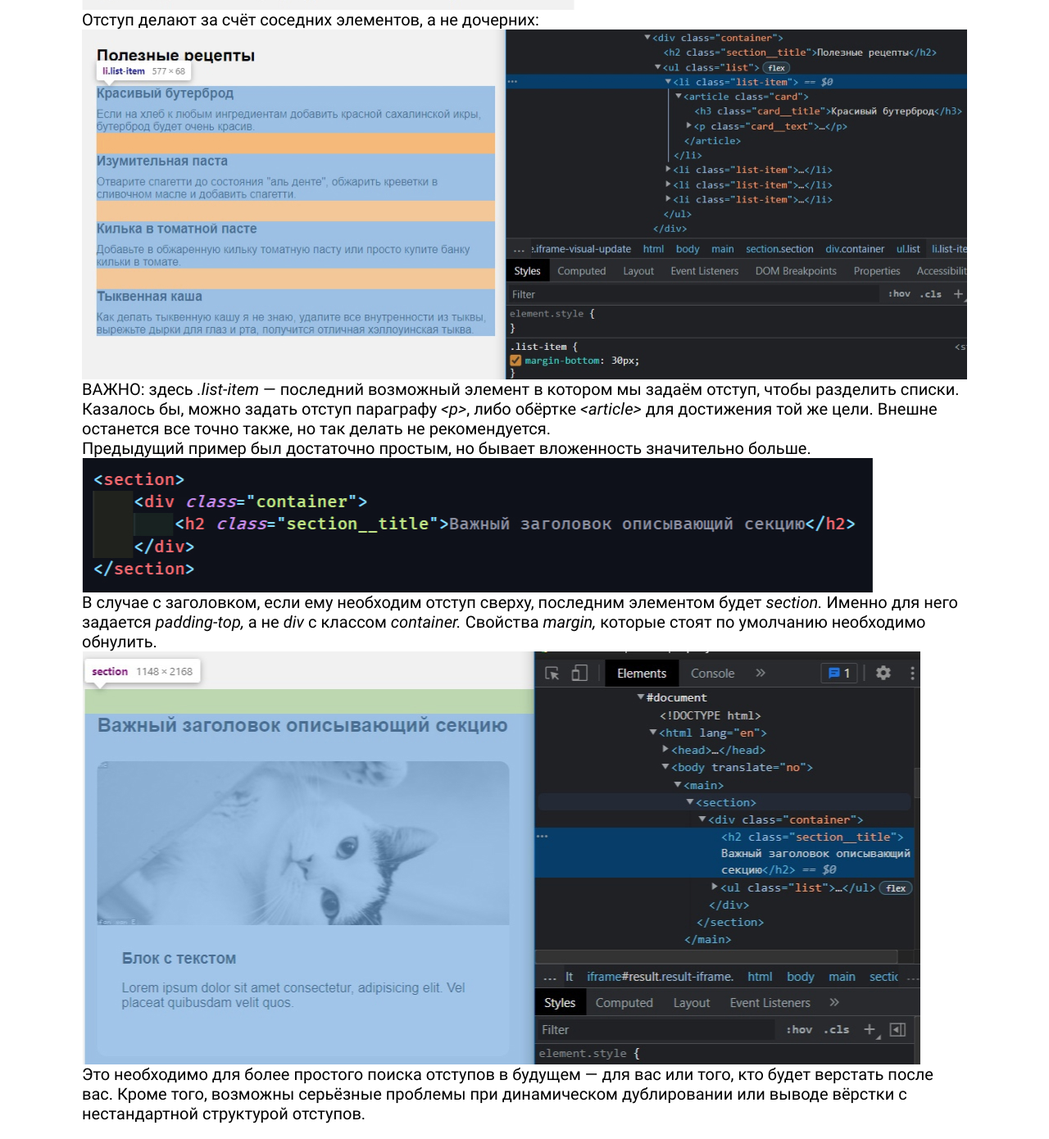
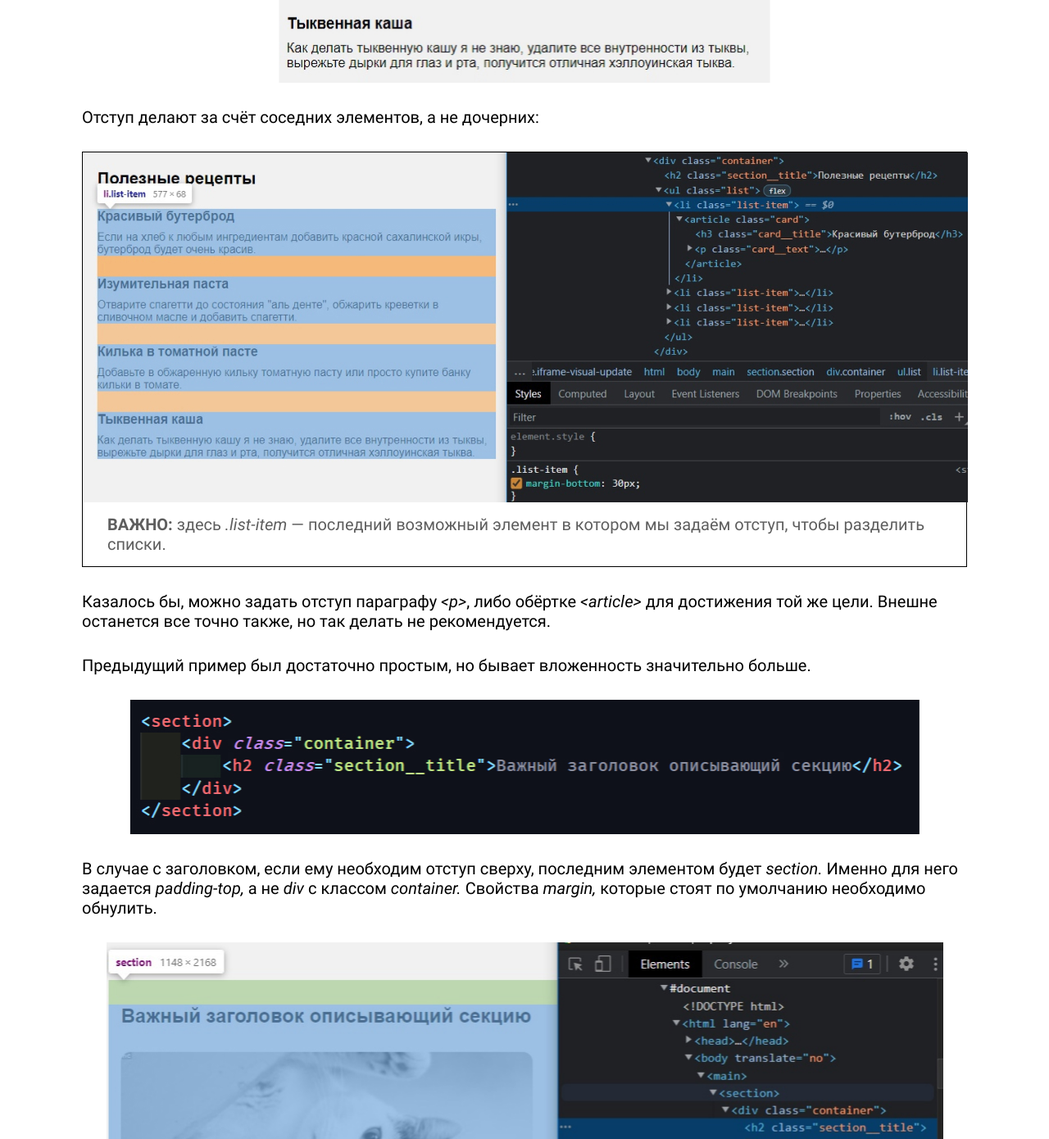
Before and after one commit to AndreiSakharevish/indentation, a plain HTML site: page index.html in a window 1280 px wide. Shown: the part 2640-4030 px from the top of the page at 82% size. Drawn offline with Linux system fonts and the light colour scheme.

Commit message:
сверстал вторую секцию last

```diff
--- a/css/global.css
+++ b/css/global.css
@@ -118,7 +118,13 @@ footer {
 .title {
   font-weight: 900;
   font-size: 36px;
+  margin-bottom: 30px;
 }
-.italic{
+
+.italic {
   font-style: italic;
 }
+
+.img {
+  max-width: 1080px;
+}
--- a/css/last.css
+++ b/css/last.css
@@ -0,0 +1,36 @@
+.figure:not(:last-child) {
+  margin-bottom: 30px;
+}
+
+.figure_br {
+  border: 1px solid #000;
+}
+
+.figcaption {
+  color: #5e5e5e;
+  padding: 15px 30px;
+}
+
+.figure__img {
+  margin: 0 auto;
+}
+
+.figure__img_w_600 {
+  max-width: 600px;
+}
+
+.figure__img_w_964 {
+  max-width: 964px;
+}
+
+.figure__img_w_1022 {
+  max-width: 1022px;
+}
+
+.bold {
+  font-weight: 700;
+}
+
+.last__text:not(:last-child) {
+  margin-bottom: 30px;
+}
--- a/css/previous.css
+++ b/css/previous.css
@@ -1,7 +1,3 @@
-.previous__title {
-  margin-bottom: 30px;
-}
-
 .previous__figure {
   display: inline-block;
   vertical-align: top;
--- a/index.html
+++ b/index.html
@@ -65,39 +65,48 @@
       <section id="last">
         <div class="container">
           <h3 class="last__title title">Отступ задается последнему возможному элементу в DOM-дереве</h3>
+          <p class="last__text">Вообще, margin задают исключительно между соседними элементами DOM-дерева. Для примера, посмотрите на этот список:</p>
+
           <figure class="figure">
-            <figcaption class="figcaption">Вообще, margin задают исключительно между соседними элементами DOM-дерева. Для примера, посмотрите на этот список:</figcaption>
-            <img class="figure__img" src="img/code_dom.jpg" alt="картинка с изображением кода" />
+            <img class="figure__img img" src="img/code_dom.jpg" alt="картинка с изображением кода" />
           </figure>
 
           <figure class="figure">
-            <img class="figure__img" src="img/recipes.jpg" alt="изображение с описанием полезных рецептов" />
+            <img class="figure__img figure__img_w_600" src="img/recipes.jpg" alt="изображение с описанием полезных рецептов" />
           </figure>
 
-          <figure class="figure">
-            <figcaption class="figcaption">Отступ делают за счёт соседних элементов, а не дочерних:</figcaption>
-            <img class="figure__img" src="img/recipes_code.jpg" alt="изображение с описанием полезных рецептов и кодом" />
-            <p class="figure__text"><span class="bold">ВАЖНО:</span> здесь <span class="italic">.list-item</span> — последний возможный элемент в котором мы задаём отступ, чтобы разделить списки.</p>
+          <p class="last__text">Отступ делают за счёт соседних элементов, а не дочерних:</p>
+
+          <figure class="figure figure_br">
+            <img class="figure__img img" src="img/recipes_code.jpg" alt="изображение с описанием полезных рецептов и кодом" />
+            <figcaption class="figcaption">
+              <span class="bold">ВАЖНО:</span> здесь <span class="italic">.list-item</span> — последний возможный элемент в котором мы задаём отступ, чтобы разделить списки.
+            </figcaption>
           </figure>
+
           <p class="last__text">
             Казалось бы, можно задать отступ параграфу <span class="italic">&lt;p&gt;</span>, либо обёртке <span class="italic">&lt;article&gt;</span> для достижения той же цели. Внешне останется все
             точно также, но так делать не рекомендуется.
           </p>
+          <p class="last__text">Предыдущий пример был достаточно простым, но бывает вложенность значительно больше.</p>
 
           <figure class="figure">
-            <figcaption class="figcaption">Предыдущий пример был достаточно простым, но бывает вложенность значительно больше.</figcaption>
-            <img class="figure__img" src="img/code_section.jpg" alt="картинка с изображением кода" />
+            <img class="figure__img figure__img_w_964" src="img/code_section.jpg" alt="картинка с изображением кода" />
           </figure>
 
+          <p class="last__text">
+            В случае с заголовком, если ему необходим отступ сверху, последним элементом будет <span class="italic">section.</span> Именно для него задается <span class="italic">padding-top,</span> а
+            не <span class="italic">div</span> с классом <span class="italic">container.</span> Свойства <span class="italic">margin,</span> которые стоят по умолчанию необходимо обнулить.
+          </p>
+
           <figure class="figure">
-            <figcaption class="figcaption">
-              В случае с заголовком, если ему необходим отступ сверху, последним элементом будет <span class="italic">section.</span> Именно для него задается
-              <span class="italic">padding-top,</span> а не <span class="italic">div</span> с классом <span class="italic">container.</span> Свойства <span class="italic">margin,</span> которые стоят
-              по умолчанию необходимо обнулить.
-            </figcaption>
-            <img class="figure__img" src="img/cat_code.jpg" alt="картинка с изображением кота и кода" />
+            <img class="figure__img figure__img_w_1022" src="img/cat_code.jpg" alt="картинка с изображением кота и кода" />
           </figure>
-          <p class="last__text">Это необходимо для более простого поиска отступов в будущем — для вас или того, кто будет верстать после вас. Кроме того, возможны серьёзные проблемы при динамическом дублировании или выводе вёрстки с нестандартной структурой отступов.</p>
+
+          <p class="last__text">
+            Это необходимо для более простого поиска отступов в будущем — для вас или того, кто будет верстать после вас. Кроме того, возможны серьёзные проблемы при динамическом дублировании или
+            выводе вёрстки с нестандартной структурой отступов.
+          </p>
         </div>
       </section>
 
```
